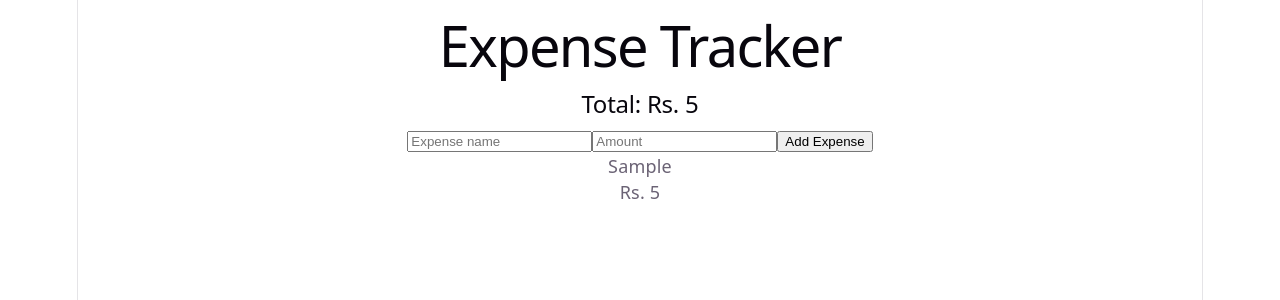
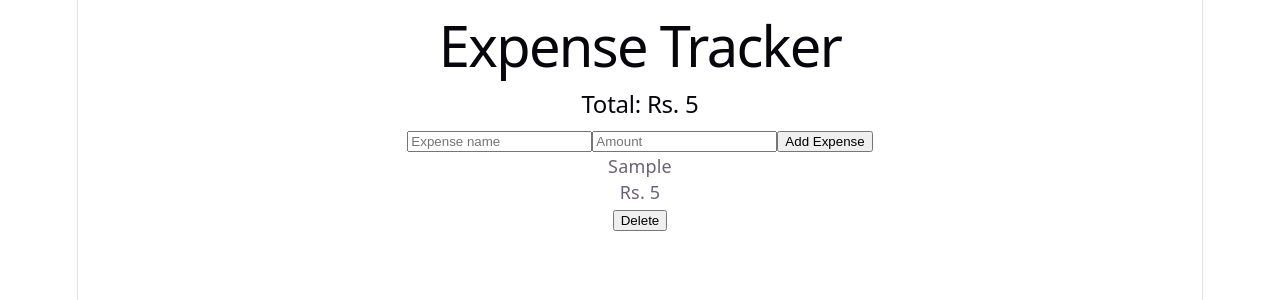
Before and after one commit to zunairasiddique269-hub/expense-tracker, a React (Vite) app in the folder expense-tracker/: page / in a window 1280 px wide. Both pictures are taken after typing "Sample", "5" into the empty fields and a click on the button "Add Expense". Shown: the top 300 px of the page. Built offline with nearby package versions, Linux system fonts and the light colour scheme.

Commit message:
Add delete expense functionality

```diff
--- a/expense-tracker/src/App.jsx
+++ b/expense-tracker/src/App.jsx
@@ -40,10 +40,17 @@ const total = expenses.reduce((sum, expense) => sum + Number(expense.amount), 0)
 
       <div>
   {expenses.map((expense, index) => (
-    <div key={index}>
-      <p>{expense.name}</p>
-      <p>Rs. {expense.amount}</p>
-    </div>
+   <div key={index}>
+   <p>{expense.name}</p>
+   <p>Rs. {expense.amount}</p>
+   <button
+  onClick={() => {
+    setExpenses(expenses.filter((_, i) => i !== index))
+  }}
+>
+  Delete
+</button>
+ </div>
   ))}
 </div>
     </div>
```
